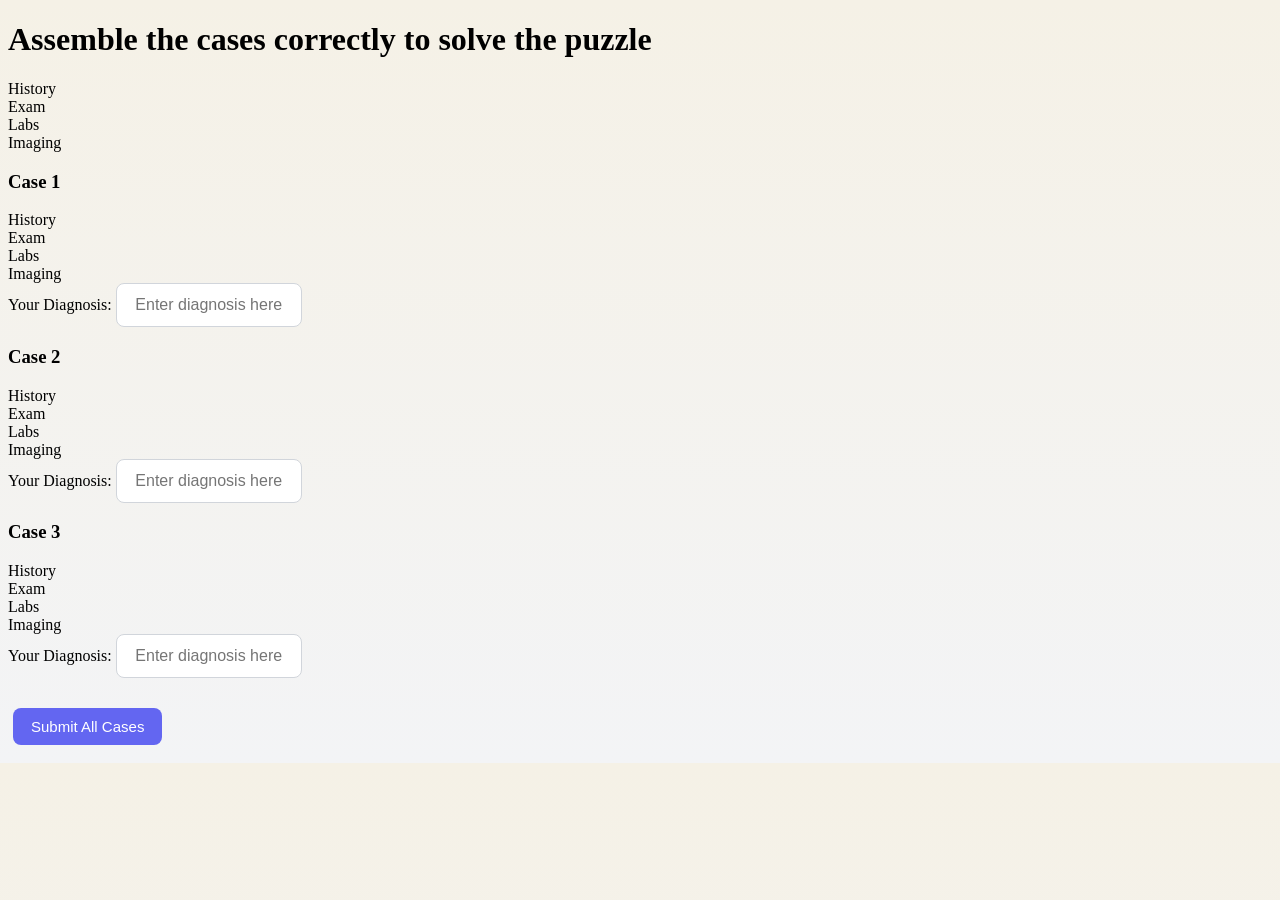
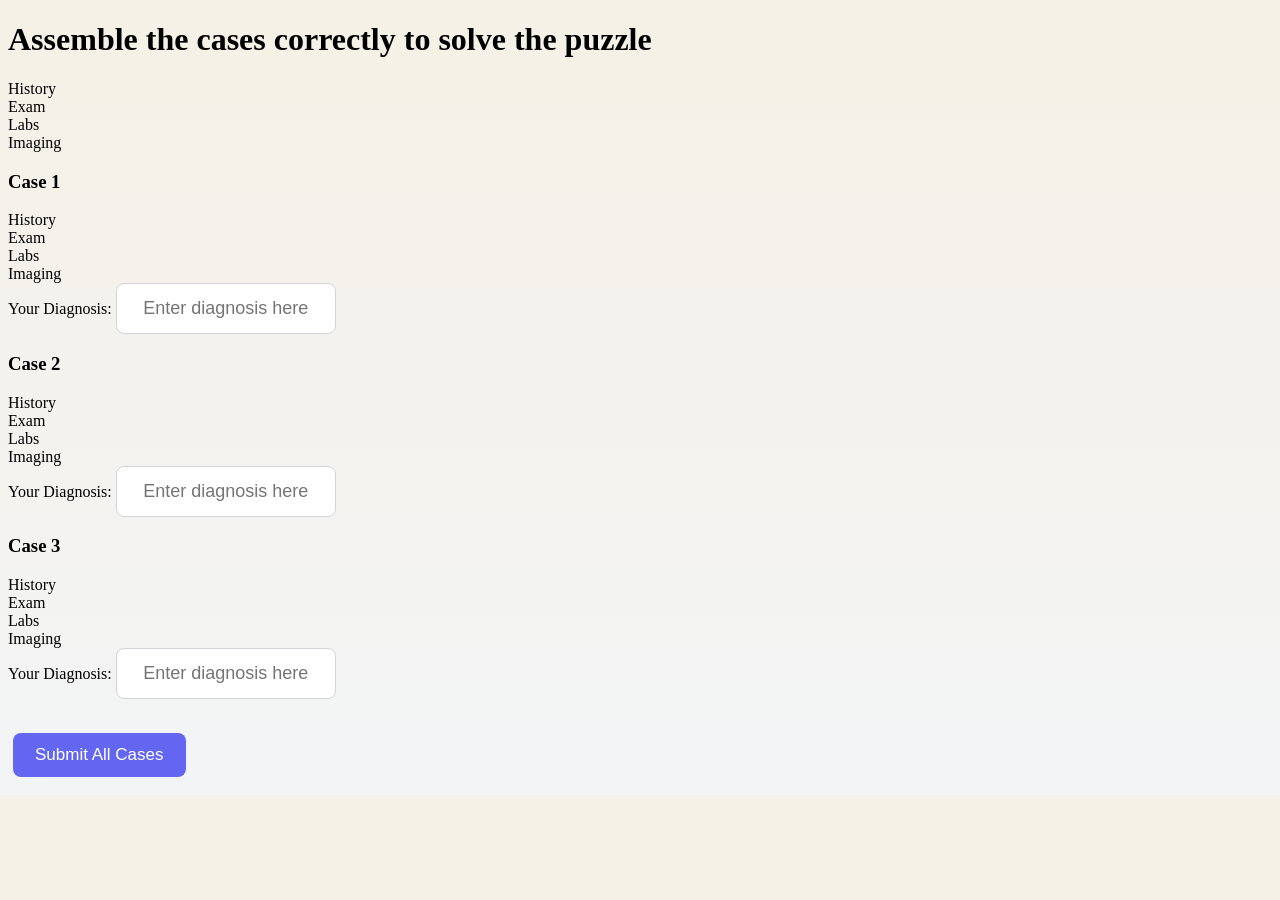

Update style2.css

--- a/style2.css
+++ b/style2.css
@@ -8,7 +8,8 @@ body {
 
 /* Page layout */
 .container {
-  max-width: 600px;
+  max-width: 760px;
+  width: 92%;
   margin: 80px auto;
   padding: 20px;
   text-align: center;
@@ -83,17 +84,20 @@ body {
 
 /* Event text */
 .event {
-  font-size: 20px;
-  font-weight: 500;
-  margin-bottom: 25px;
+  font-size: 1.7rem;
+  line-height: 1.4;
+  font-weight: 600;
+  margin-bottom: 30px;
 }
+
 .clue {
   background: #f9fafb;
   border-left: 4px solid #6366f1;
-  padding: 10px 12px;
-  margin: 8px 0;
-  border-radius: 6px;
-  font-size: 15px;
+  padding: 16px 18px;
+  margin: 12px 0;
+  border-radius: 10px;
+  font-size: 1.2rem;   /* ~19px */
+  line-height: 1.5;
   text-align: left;
 }
 .clue {
@@ -110,9 +114,9 @@ body {
 
 /* Input */
 input {
-  padding: 12px;
-  font-size: 16px;
-  width: 160px;
+  padding: 14px;
+  font-size: 18px;
+  width: 190px;
   text-align: center;
   border-radius: 8px;
   border: 1px solid #d1d5db;
@@ -129,9 +133,9 @@ input:focus {
 }
 
 button {
-  padding: 10px 18px;
+  padding: 12px 22px;
   margin: 10px 5px;
-  font-size: 15px;
+  font-size: 17px;
   border-radius: 8px;
   border: none;
   cursor: pointer;
@@ -300,5 +304,28 @@ button:hover {
 @keyframes fall {
   to {
     transform: translateY(110vh) rotate(720deg);
+  }
+}
+@media (max-width: 640px) {
+  .container {
+    width: 95%;
+    margin: 40px auto;
+  }
+
+  .card {
+    padding: 24px 18px;
+  }
+
+  .title {
+    font-size: 2rem;
+  }
+
+  .event {
+    font-size: 1.4rem;
+  }
+
+  .clue {
+    font-size: 1.08rem;
+    padding: 14px 16px;
   }
 }
